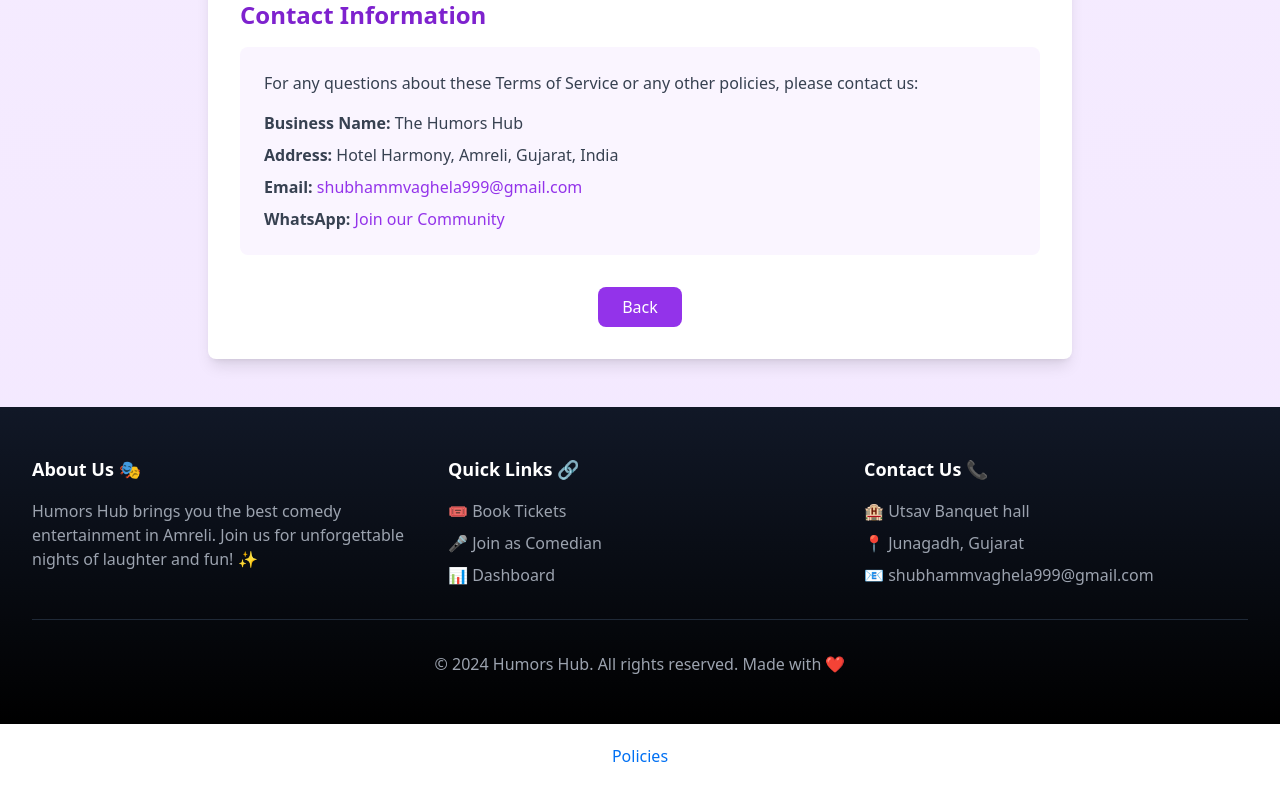
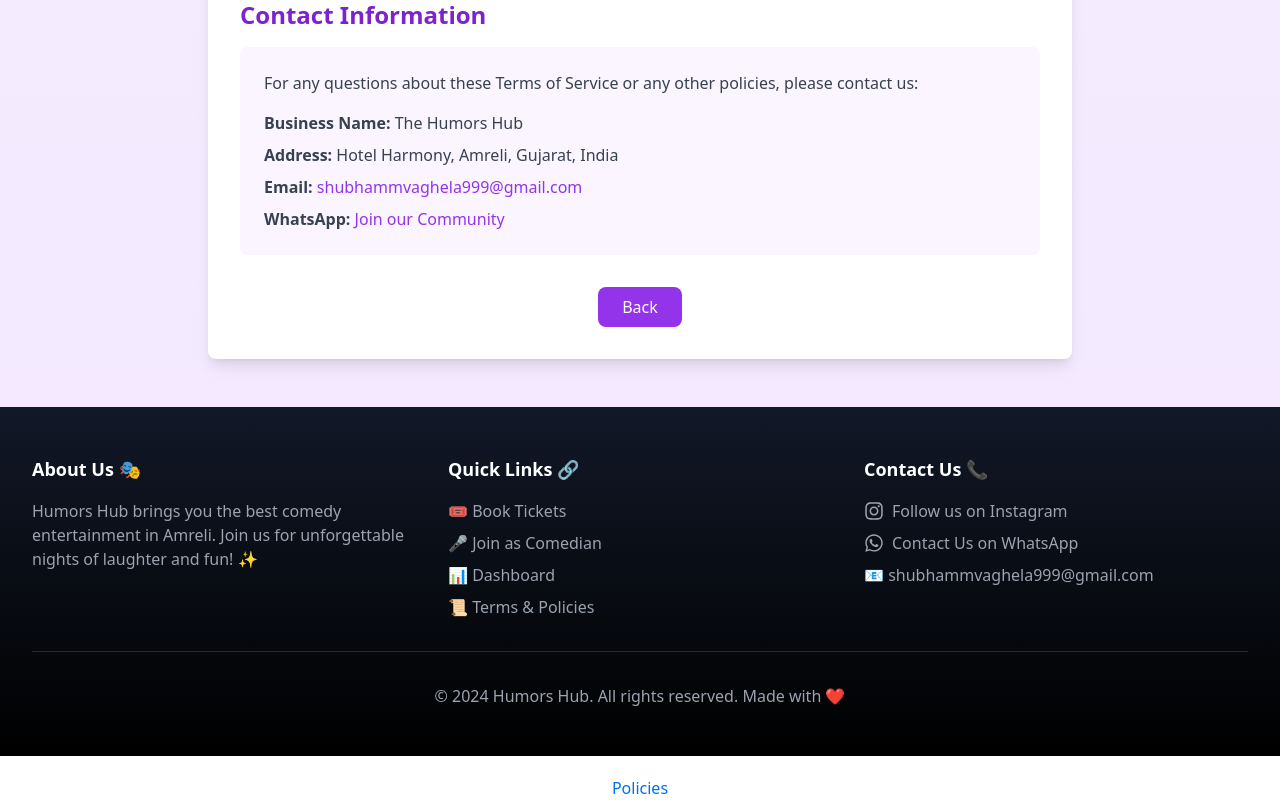
Before and after one commit to shubhhhwarrior/shubh-shows, a Next.js app: page /policies in a window 1280 px wide. Shown: the part 2569-3369 px from the top of the page. Before the commit the page ends 3337 px from the top, so only its background shows below. Built offline with nearby package versions, Linux system fonts and the light colour scheme; no server answers.

Commit message:
Update Footer.tsx

```diff
--- a/components/Footer.tsx
+++ b/components/Footer.tsx
@@ -1,9 +1,6 @@
-/**
- * @copyright (c) 2024 - Present
- * @author github.com/KunalG932
- * @license MIT
- */
 import { motion } from 'framer-motion';
+import { FaInstagram, FaWhatsapp } from 'react-icons/fa'; // Import Instagram and WhatsApp icons
+import Link from 'next/link';
 
 export default function Footer() {
   return (
@@ -40,13 +37,43 @@ export default function Footer() {
                   📊 Dashboard
                 </a>
               </li>
+              <li>
+                <Link
+                  href="/policies"
+                  className="text-gray-400 hover:text-white transition-colors duration-300"
+                >
+                  📜 Terms & Policies
+                </Link>
+              </li>
             </ul>
           </motion.div>
           <motion.div whileHover={{ scale: 1.02 }}>
             <h3 className="text-lg font-semibold mb-4">Contact Us 📞</h3>
             <ul className="space-y-2 text-gray-400">
-              <li>🏨 Utsav Banquet hall</li>
-              <li>📍 Junagadh, Gujarat</li>
+              {/* Instagram link with icon */}
+              <li>
+                <a
+                  href="https://www.instagram.com/the.humourshub"
+                  target="_blank"
+                  rel="noopener noreferrer"
+                  className="flex items-center gap-2 hover:text-white transition-colors duration-300"
+                >
+                  <FaInstagram size={20} /> {/* Instagram icon */}
+                  Follow us on Instagram
+                </a>
+              </li>
+              {/* WhatsApp link with icon */}
+              <li>
+                <a
+                  href="https://chat.whatsapp.com/JrExMaZiT6F2LmylOuU8NL"
+                  target="_blank"
+                  rel="noopener noreferrer"
+                  className="flex items-center gap-2 hover:text-white transition-colors duration-300"
+                >
+                  <FaWhatsapp size={20} /> {/* WhatsApp icon */}
+                  Contact Us on WhatsApp
+                </a>
+              </li>
               <li>📧 shubhammvaghela999@gmail.com</li>
             </ul>
           </motion.div>
```
